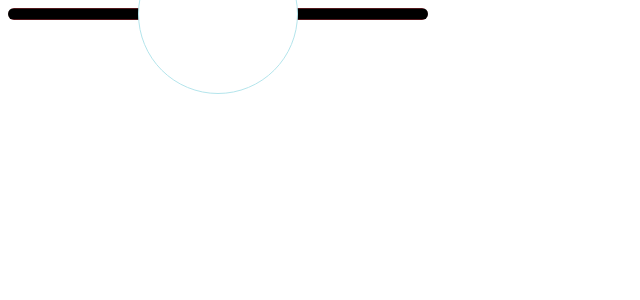
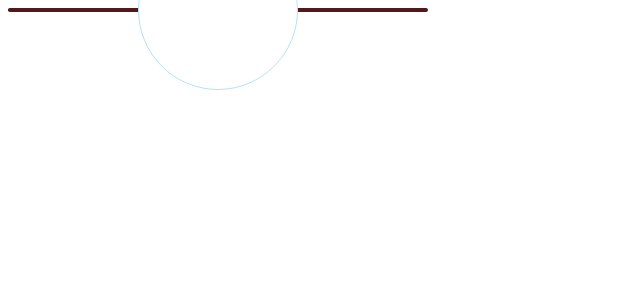
Before and after one commit to woliveiras/pokedex, a React (Create React App) app: page / in a window 1280 px wide. Shown: the top 300 px of the page, without its empty margins (0-640 px from the left). Built offline with nearby package versions, Linux system fonts and the light colour scheme.

Commit message:
Add Cover component

```diff
--- a/package.json
+++ b/package.json
@@ -12,5 +12,8 @@
     "build": "react-scripts build",
     "test": "react-scripts test --env=jsdom",
     "eject": "react-scripts eject"
+  },
+  "devDependencies": {
+    "prop-types": "^15.6.1"
   }
 }
--- a/src/App.css
+++ b/src/App.css
@@ -2,23 +2,6 @@
   display: flex;
   flex-direction: column;
   max-width: 420px;
-}
-
-.top-bar, .bottom-bar {
-  flex: 1;
-  background-color: #c40c24;
-  border: 1px solid #52181c;
-  height: 210px;
-}
-
-.top-bar {
-  border-radius: 10px 10px 0 0;
-  border-bottom: 5px solid black;
-}
-
-.bottom-bar {
-  border-radius: 0 0 10px 10px;
-  border-top: 5px solid black;
 }
 
 .visor {
--- a/src/App.js
+++ b/src/App.js
@@ -1,5 +1,6 @@
 import React, { Component } from 'react';
 import './App.css';
+import Cover from './components/Cover'
 
 class App extends Component {
   constructor(props) {
@@ -32,13 +33,13 @@ class App extends Component {
   render() {
     return (
       <div className="pokedex">
-        <div className="top-bar"></div>
+        <Cover position="top" />
         <div
           className="visor"
           style={{ height: this.state.isVisorActive ? '420px' : '' }}>
           { this.renderActionButton() }
         </div>
-        <div className="bottom-bar"></div>
+        <Cover position="bottom" />
       </div>
     );
   }
--- /dev/null
+++ b/src/components/Cover/index.css
@@ -0,0 +1,9 @@
+.top-bar {
+  border-radius: 10px 10px 0 0;
+  border-bottom: 5px solid black;
+}
+
+.bottom-bar {
+  border-radius: 0 0 10px 10px;
+  border-top: 5px solid black;
+}
--- /dev/null
+++ b/src/components/Cover/index.js
@@ -0,0 +1,29 @@
+import React from 'react'
+import PropTypes from 'prop-types'
+import './index.css'
+
+export default function Cover(props) {
+    const positionsMap = {
+        'top': 'top-bar',
+        'bottom': 'bottom-bar'
+    }
+    const position = props.position
+    const positionClass = positionsMap[position]
+    const styles = {
+        flex: '1',
+        backgroundColor: '#c40c24',
+        border: '1px solid #52181c',
+        height: '210px'
+    }
+
+    return (
+        <div
+            style={ styles }
+            className={ positionClass }>
+        </div>
+    )
+}
+
+Cover.propTypes = {
+    position: PropTypes.string.isRequired
+};
```
